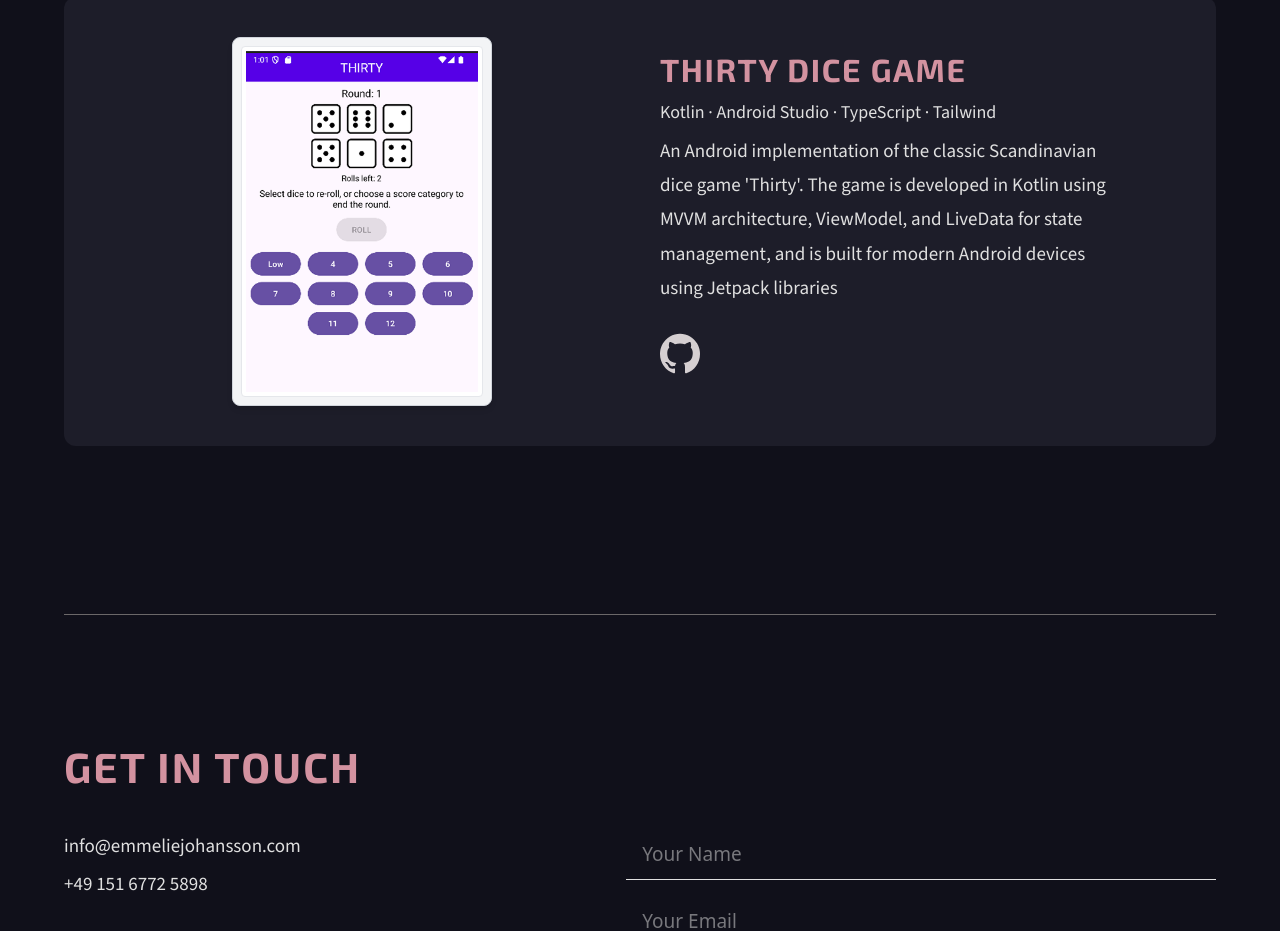
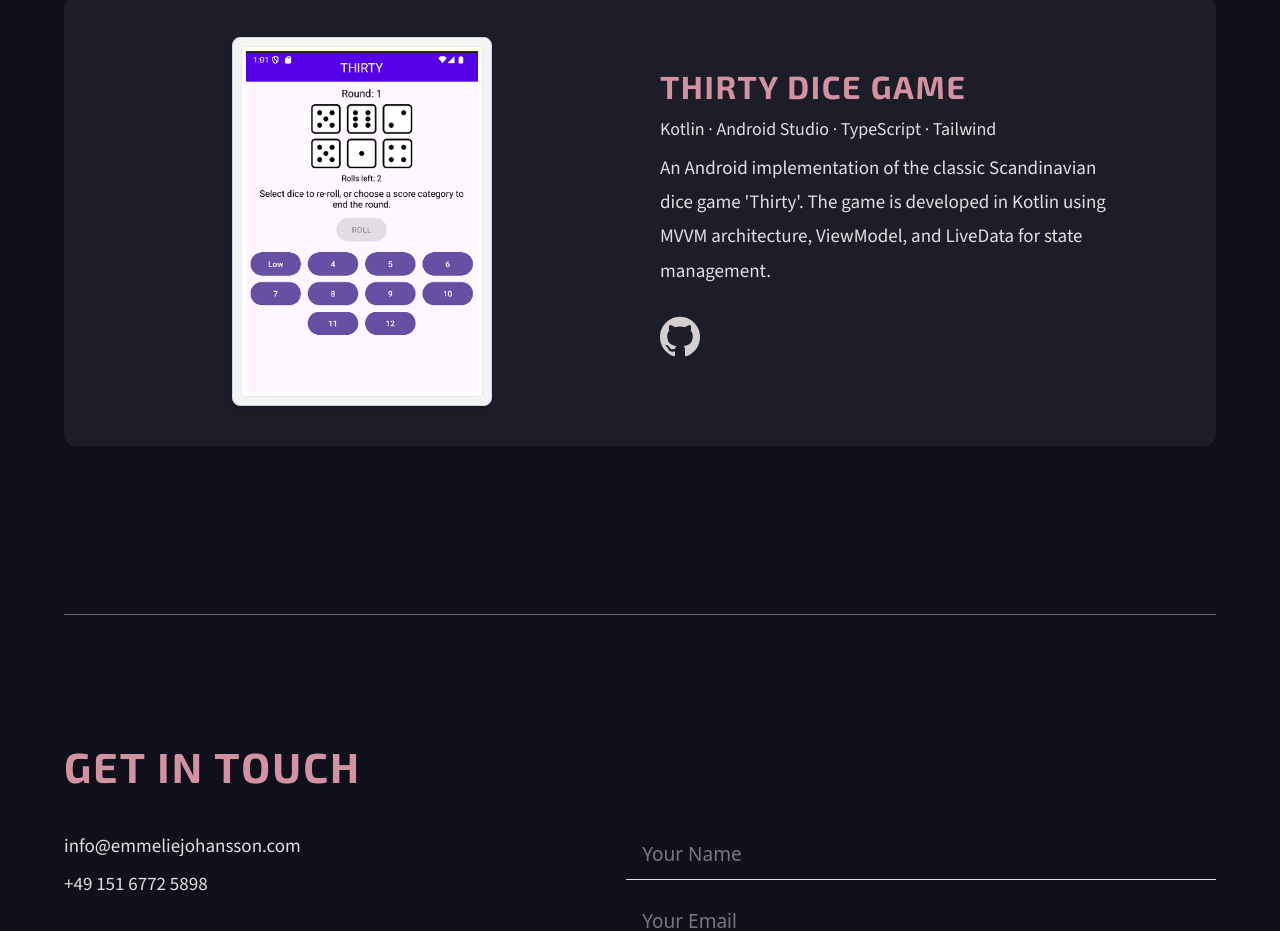
Before and after one commit to Emmelie83/PortfolioReact, a React (Vite) app: page / in a window 1280 px wide. Shown: the part 6000-6931 px from the top of the page. Built offline with nearby package versions, Linux system fonts and the light colour scheme.

Commit message:
Change Android project text

```diff
--- a/src/modules/Projects.tsx
+++ b/src/modules/Projects.tsx
@@ -49,7 +49,7 @@ const projects: ProjectProps[] = [
 		variant: "mobile",
 		address: "https://github.com/Emmelie83/DiceGameThirtyAndroid",
 		description:
-			"An Android implementation of the classic Scandinavian dice game 'Thirty'. The game is developed in Kotlin using MVVM architecture, ViewModel, and LiveData for state management, and is built for modern Android devices using Jetpack libraries",
+			"An Android implementation of the classic Scandinavian dice game 'Thirty'. The game is developed in Kotlin using MVVM architecture, ViewModel, and LiveData for state management.",
 	},
 ];
 
```
